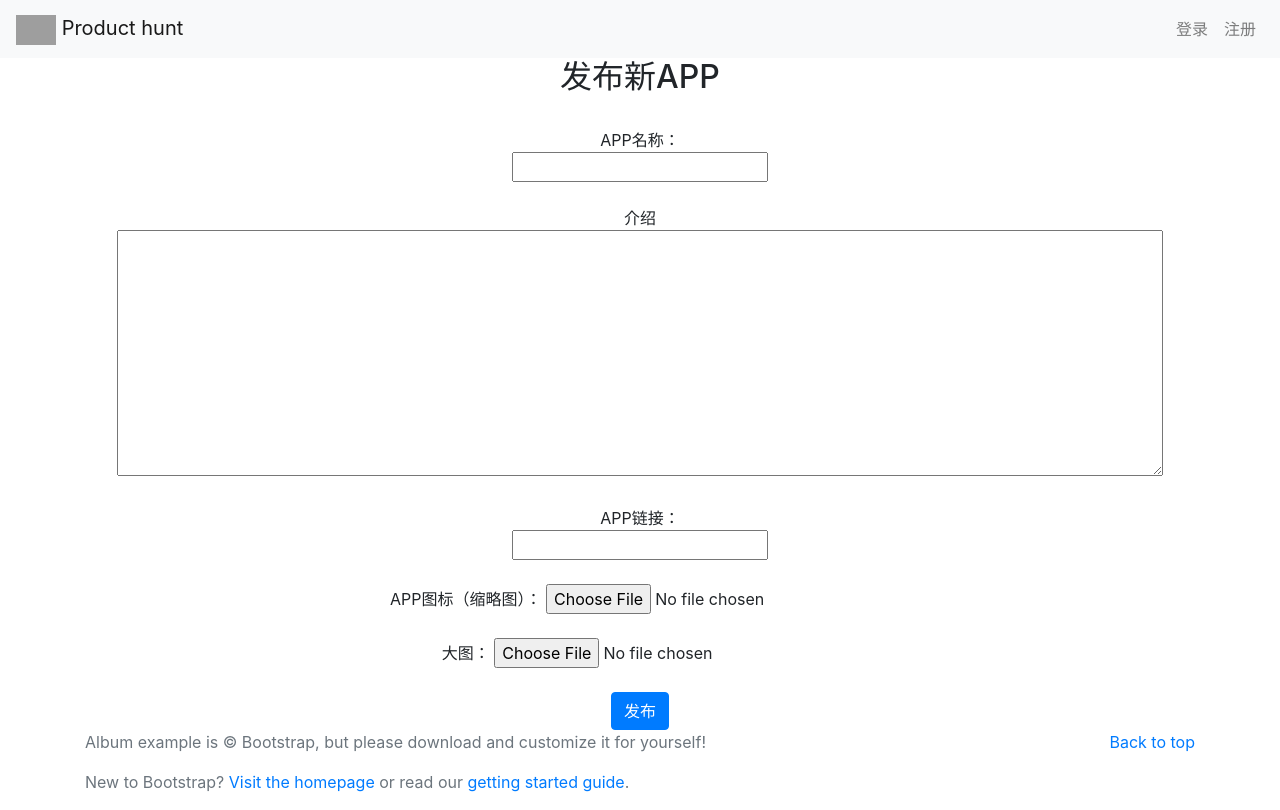
After one commit to jyhoby/product_hunt, a Django app: page /products/publish/ in a window 1280 px wide. The commit adds this page. Run offline with Django 3.2, Linux system fonts and the light colour scheme; some libraries are stand-ins or nearby versions; grey boxes are pictures that could not be loaded.

Commit message:
初步完成App发布页面
前端部署

```diff
--- a/ph/urls.py
+++ b/ph/urls.py
@@ -21,6 +21,7 @@ urlpatterns = [
     path('admin/', admin.site.urls),
     path('', products.views.product_list, name='主页'),
     path('account/', include('account.urls')),
+    path('products/', include('products.urls')),
 
 
 ]
--- /dev/null
+++ b/products/templates/publish.html
@@ -0,0 +1,34 @@
+{% extends "theme.html" %}
+
+{% block content%}
+<h2 align="center">发布新APP</h2>
+<form method='POST' action='{% url '发布页面' %}' align="center" enctype='multipart/form=data'>
+	{% csrf_token %}
+	<br>
+		 APP名称：
+		 <br>
+		 <input type="text" name="APP名称">
+	<br>
+	<br>
+		介绍
+		<br>
+		<textarea cols=100 rows=10 name="介绍"></textarea>
+		 <br>
+		 <br>
+		APP链接：
+		 <br>
+		 <input type="text" name="APP链接：">
+		 <br>
+		 <br>
+		 APP图标（缩略图）：
+		 <input type="file" name="APP图标">
+		 <br>
+		 <br>
+
+		            大图：
+		 <input type="file" name="大图">
+		 <br>
+		 <br>
+	<input class='btn btn-primary' type='submit' value="发布" >
+</form>
+{% endblock content%}
--- /dev/null
+++ b/products/urls.py
@@ -0,0 +1,9 @@
+from django.urls import path
+from . import views
+
+urlpatterns = [
+
+    path('publish/',views.publish, name='发布页面' ),
+
+
+]
--- a/products/views.py
+++ b/products/views.py
@@ -5,3 +5,15 @@ from django.shortcuts import render
 
 def product_list(request):
     return render(request,'product_list.html')
+
+
+def publish(request):
+	if request.method =='GET':
+		return render(request,'publish.html')
+	elif request.method =='POST':
+		app_name = request.POST['APP名称']
+		intro    = request.POST['介绍']
+		url      = request.POST['APP链接']
+		icon     = request.FILES['APP图标']
+		image    = request.FILES['大图']
+		return render(request,'publish.html')
--- a/templates/theme.html
+++ b/templates/theme.html
@@ -29,6 +29,7 @@
 	    <div class="navbar-nav ml-auto">
 
         {% if user.is_authenticated %}
+        <a class="nav-item nav-link" href="{% url '发布页面' %}">发布</a>
         <a class="nav-item nav-link" href="Javascript:{document.getElementById('退出').submit()}">退出</a>
         <form id='退出' method='POST' action='{% url '退出页面' %}' >
           {% csrf_token %}
```
